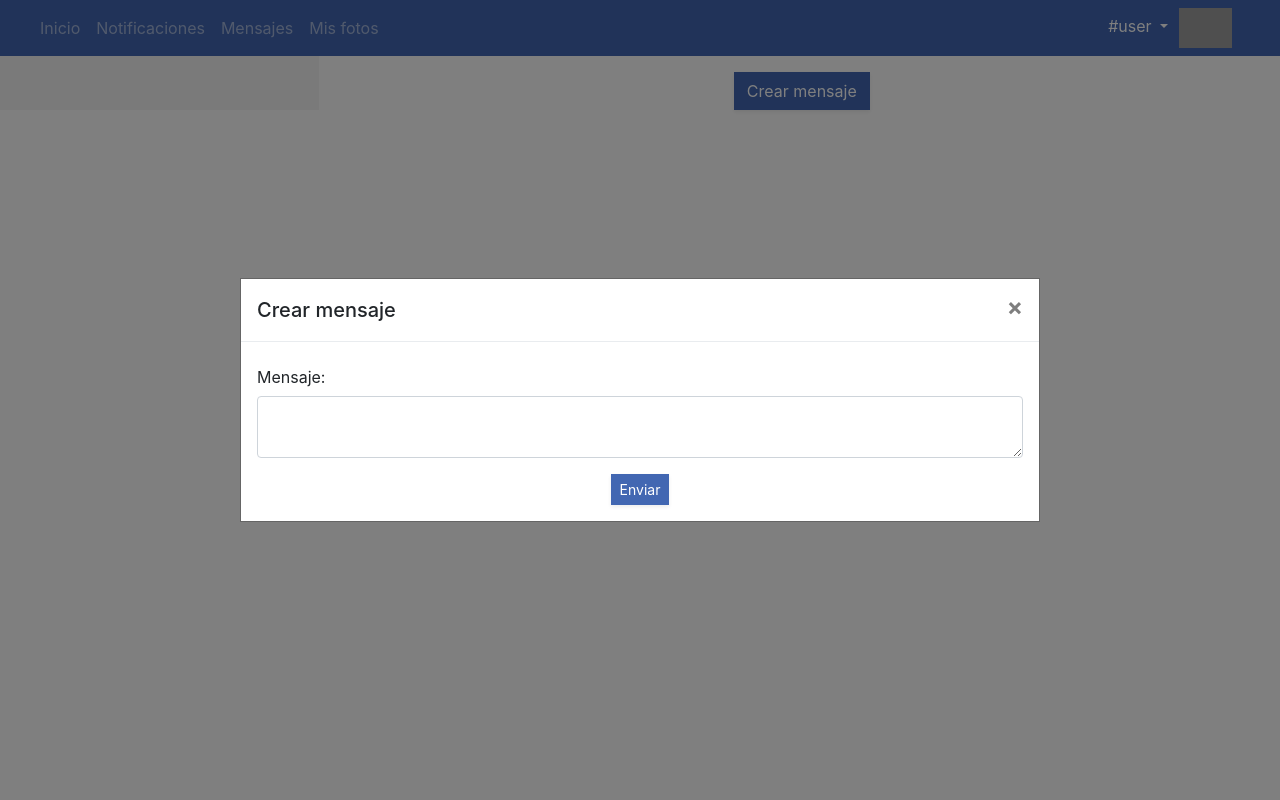
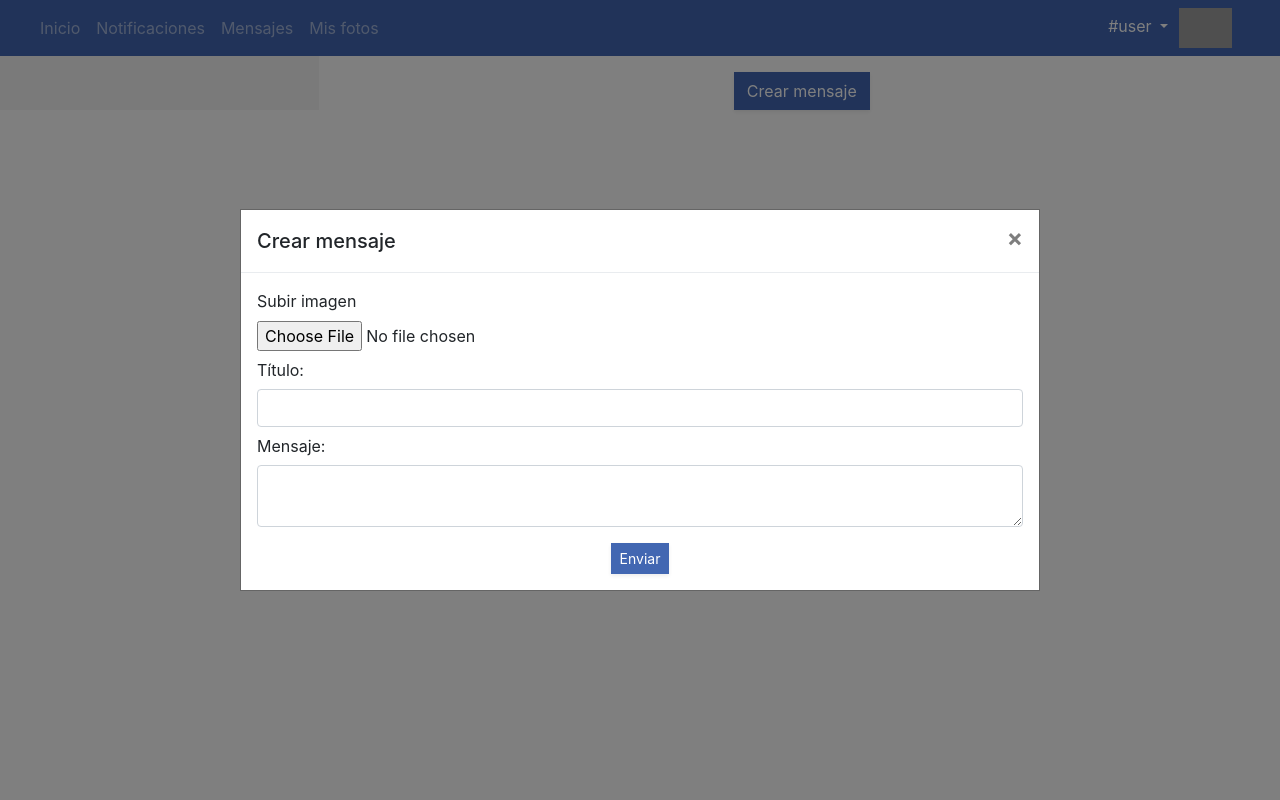
Before and after one commit to and-y93/feisbuc, a CodeIgniter app: a page that uses application/views/home_view.php in a window 1280 px wide, after a click on "Crear mensaje". Run offline with CodeIgniter, Linux system fonts and the light colour scheme; data that the repository does not hold is empty; grey boxes are pictures that could not be loaded.

Commit message:
añadido subir imagen

```diff
--- a/application/views/home_view.php
+++ b/application/views/home_view.php
@@ -102,6 +102,12 @@
               <!-- === Form Crear mensaje === -->
               <form>
                 <div class="form-group">
+                  <label for="menssage_imagen">Subir imagen</label>
+                  <input type="file" class="form-control-file" id="menssage_imagen">
+
+                  <label for="message_title" class="col-form-label">Título:</label>
+                  <input class="form-control" id="message_title" name="message_title"></input>
+
                   <label for="message_text" class="col-form-label">Mensaje:</label>
                   <textarea class="form-control" id="message_text" name="message_text"></textarea>
                 </div>
```
